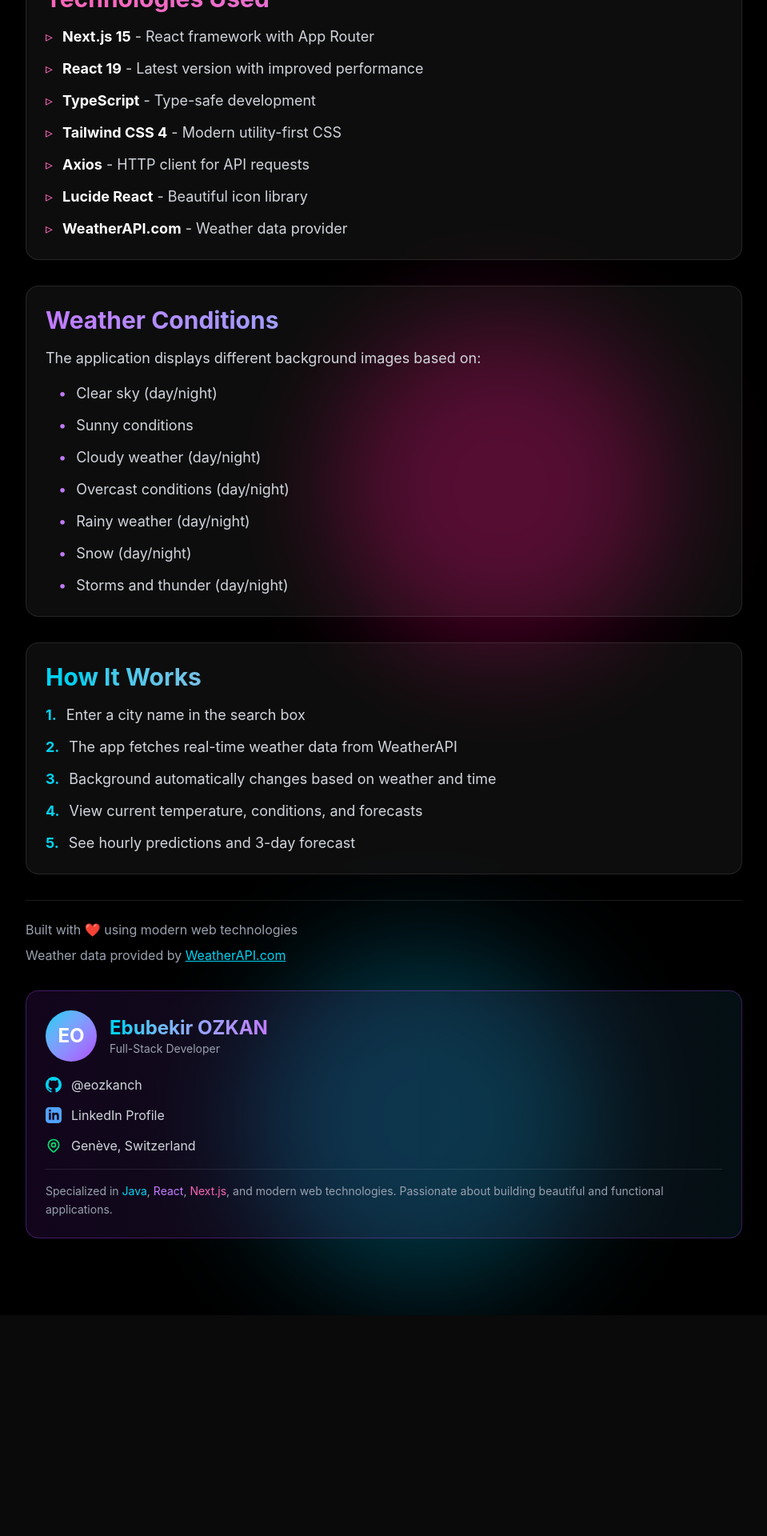
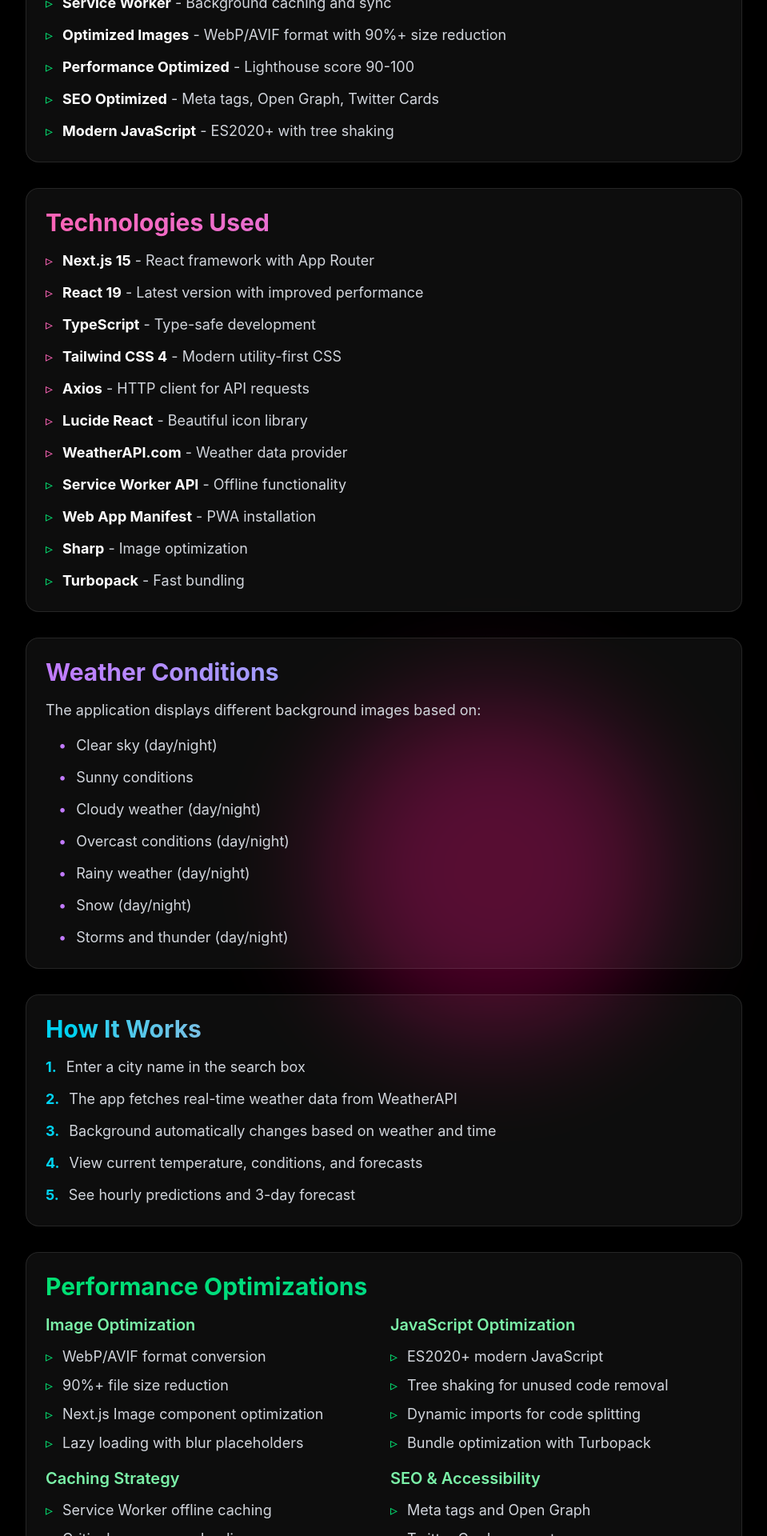
Before and after one commit to eozkanch/WeatherApp, a Next.js app in the folder Weather-App/: page /about in a window 1280 px wide. Shown: the part 880-2800 px from the top of the page at 80% size, without its empty margins (160-1119 px from the left). Before the commit the page ends 2524 px from the top, so only its background shows below. Built offline with nearby package versions, Linux system fonts and the light colour scheme.

Commit message:
📝 About sayfası güncellendi - Bugün eklenen yeni özellikler ve optimizasyonlar eklendi

```diff
--- a/Weather-App/src/app/about/page.tsx
+++ b/Weather-App/src/app/about/page.tsx
@@ -154,6 +154,34 @@
                   <span className="text-cyan-400 mr-3">▹</span>
                   <span className="text-gray-300">Beautiful UI with Tailwind CSS</span>
                 </li>
+                <li className="flex items-start">
+                  <span className="text-green-400 mr-3">▹</span>
+                  <span className="text-gray-300"><strong className="text-white">Progressive Web App (PWA)</strong> - Installable on mobile devices</span>
+                </li>
+                <li className="flex items-start">
+                  <span className="text-green-400 mr-3">▹</span>
+                  <span className="text-gray-300"><strong className="text-white">Offline Support</strong> - Works without internet connection</span>
+                </li>
+                <li className="flex items-start">
+                  <span className="text-green-400 mr-3">▹</span>
+                  <span className="text-gray-300"><strong className="text-white">Service Worker</strong> - Background caching and sync</span>
+                </li>
+                <li className="flex items-start">
+                  <span className="text-green-400 mr-3">▹</span>
+                  <span className="text-gray-300"><strong className="text-white">Optimized Images</strong> - WebP/AVIF format with 90%+ size reduction</span>
+                </li>
+                <li className="flex items-start">
+                  <span className="text-green-400 mr-3">▹</span>
+                  <span className="text-gray-300"><strong className="text-white">Performance Optimized</strong> - Lighthouse score 90-100</span>
+                </li>
+                <li className="flex items-start">
+                  <span className="text-green-400 mr-3">▹</span>
+                  <span className="text-gray-300"><strong className="text-white">SEO Optimized</strong> - Meta tags, Open Graph, Twitter Cards</span>
+                </li>
+                <li className="flex items-start">
+                  <span className="text-green-400 mr-3">▹</span>
+                  <span className="text-gray-300"><strong className="text-white">Modern JavaScript</strong> - ES2020+ with tree shaking</span>
+                </li>
               </ul>
             </section>
 
@@ -189,6 +217,22 @@
                 <li className="flex items-start">
                   <span className="text-pink-400 mr-3">▹</span>
                   <span className="text-gray-300"><strong className="text-white">WeatherAPI.com</strong> - Weather data provider</span>
+                </li>
+                <li className="flex items-start">
+                  <span className="text-green-400 mr-3">▹</span>
+                  <span className="text-gray-300"><strong className="text-white">Service Worker API</strong> - Offline functionality</span>
+                </li>
+                <li className="flex items-start">
+                  <span className="text-green-400 mr-3">▹</span>
+                  <span className="text-gray-300"><strong className="text-white">Web App Manifest</strong> - PWA installation</span>
+                </li>
+                <li className="flex items-start">
+                  <span className="text-green-400 mr-3">▹</span>
+                  <span className="text-gray-300"><strong className="text-white">Sharp</strong> - Image optimization</span>
+                </li>
+                <li className="flex items-start">
+                  <span className="text-green-400 mr-3">▹</span>
+                  <span className="text-gray-300"><strong className="text-white">Turbopack</strong> - Fast bundling</span>
                 </li>
               </ul>
             </section>
@@ -260,6 +304,102 @@
               </ol>
             </section>
 
+            <section className="backdrop-blur-sm bg-white/5 rounded-2xl p-6 border border-white/10 hover:border-green-500/50 transition-all duration-300">
+              <h2 className="text-3xl font-bold mb-4 text-transparent bg-clip-text bg-gradient-to-r from-green-400 to-emerald-400">
+                Performance Optimizations
+              </h2>
+              <div className="space-y-4 text-lg">
+                <div className="grid md:grid-cols-2 gap-4">
+                  <div className="space-y-3">
+                    <h3 className="text-xl font-semibold text-green-300">Image Optimization</h3>
+                    <ul className="space-y-2">
+                      <li className="flex items-start">
+                        <span className="text-green-400 mr-3">▹</span>
+                        <span className="text-gray-300">WebP/AVIF format conversion</span>
+                      </li>
+                      <li className="flex items-start">
+                        <span className="text-green-400 mr-3">▹</span>
+                        <span className="text-gray-300">90%+ file size reduction</span>
+                      </li>
+                      <li className="flex items-start">
+                        <span className="text-green-400 mr-3">▹</span>
+                        <span className="text-gray-300">Next.js Image component optimization</span>
+                      </li>
+                      <li className="flex items-start">
+                        <span className="text-green-400 mr-3">▹</span>
+                        <span className="text-gray-300">Lazy loading with blur placeholders</span>
+                      </li>
+                    </ul>
+                  </div>
+                  <div className="space-y-3">
+                    <h3 className="text-xl font-semibold text-green-300">JavaScript Optimization</h3>
+                    <ul className="space-y-2">
+                      <li className="flex items-start">
+                        <span className="text-green-400 mr-3">▹</span>
+                        <span className="text-gray-300">ES2020+ modern JavaScript</span>
+                      </li>
+                      <li className="flex items-start">
+                        <span className="text-green-400 mr-3">▹</span>
+                        <span className="text-gray-300">Tree shaking for unused code removal</span>
+                      </li>
+                      <li className="flex items-start">
+                        <span className="text-green-400 mr-3">▹</span>
+                        <span className="text-gray-300">Dynamic imports for code splitting</span>
+                      </li>
+                      <li className="flex items-start">
+                        <span className="text-green-400 mr-3">▹</span>
+                        <span className="text-gray-300">Bundle optimization with Turbopack</span>
+                      </li>
+                    </ul>
+                  </div>
+                </div>
+                <div className="grid md:grid-cols-2 gap-4">
+                  <div className="space-y-3">
+                    <h3 className="text-xl font-semibold text-green-300">Caching Strategy</h3>
+                    <ul className="space-y-2">
+                      <li className="flex items-start">
+                        <span className="text-green-400 mr-3">▹</span>
+                        <span className="text-gray-300">Service Worker offline caching</span>
+                      </li>
+                      <li className="flex items-start">
+                        <span className="text-green-400 mr-3">▹</span>
+                        <span className="text-gray-300">Critical resource preloading</span>
+                      </li>
+                      <li className="flex items-start">
+                        <span className="text-green-400 mr-3">▹</span>
+                        <span className="text-gray-300">API response caching</span>
+                      </li>
+                      <li className="flex items-start">
+                        <span className="text-green-400 mr-3">▹</span>
+                        <span className="text-gray-300">Static asset caching</span>
+                      </li>
+                    </ul>
+                  </div>
+                  <div className="space-y-3">
+                    <h3 className="text-xl font-semibold text-green-300">SEO & Accessibility</h3>
+                    <ul className="space-y-2">
+                      <li className="flex items-start">
+                        <span className="text-green-400 mr-3">▹</span>
+                        <span className="text-gray-300">Meta tags and Open Graph</span>
+                      </li>
+                      <li className="flex items-start">
+                        <span className="text-green-400 mr-3">▹</span>
+                        <span className="text-gray-300">Twitter Cards support</span>
+                      </li>
+                      <li className="flex items-start">
+                        <span className="text-green-400 mr-3">▹</span>
+                        <span className="text-gray-300">PWA manifest for installation</span>
+                      </li>
+                      <li className="flex items-start">
+                        <span className="text-green-400 mr-3">▹</span>
+                        <span className="text-gray-300">Screen reader compatibility</span>
+                      </li>
+                    </ul>
+                  </div>
+                </div>
+              </div>
+            </section>
+
             <section className="pt-6 border-t border-white/10">
               <p className="text-base text-gray-400">
                 Built with <span className="text-pink-400">❤️</span> using modern web technologies
```
